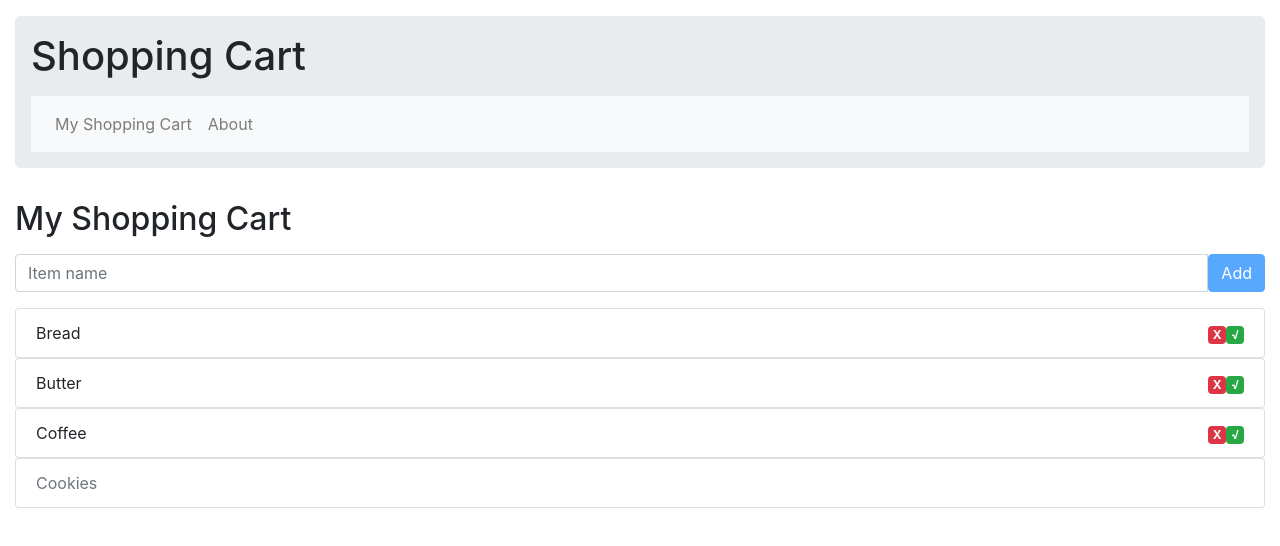
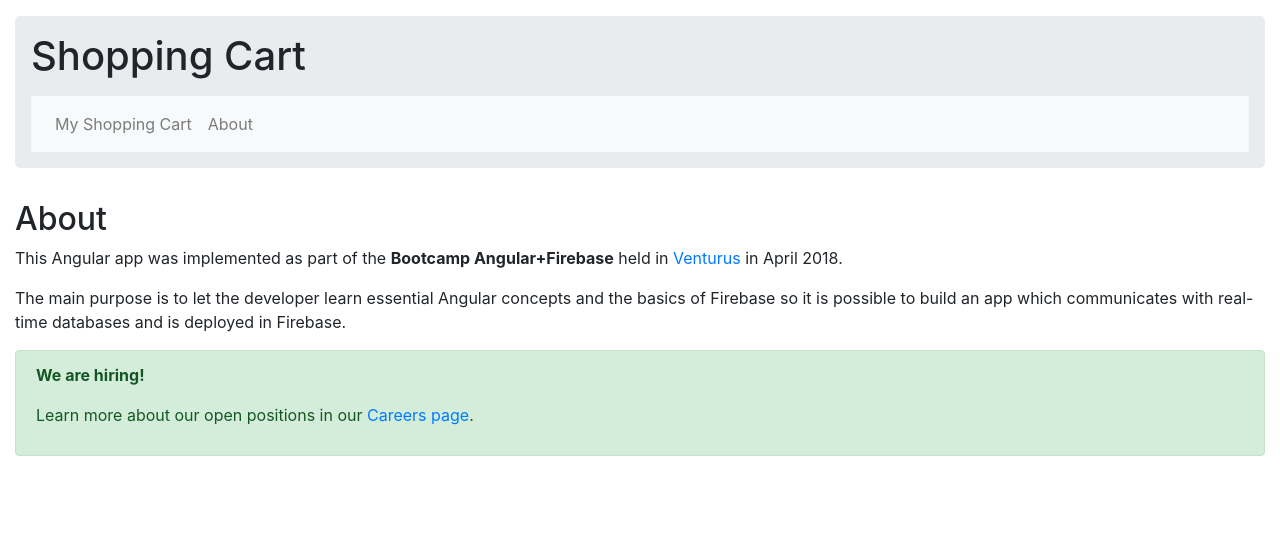
Before and after one commit to brunotoffolo/vnt-bootcamp-angular-2018, an Angular app: page /about in a window 1280 px wide. Shown: the top 546 px of the page. Built offline with nearby package versions, Linux system fonts and the light colour scheme.

Commit message:
Exercicio 6 - Rotas
Criacao de um novo componente para representar uma
pagina de "About" e configuracao de rotas na nossa
aplicacao. Agora os links do menu ja funcionam de
verdade! :)

```diff
--- /dev/null
+++ b/src/app/about/about.component.html
@@ -0,0 +1,9 @@
+<div class="page-header">
+  <h2>About</h2>
+</div>
+<p>This Angular app was implemented as part of the <strong>Bootcamp Angular+Firebase</strong> held in <a href="http://www.venturus.org.br/" target="_blank">Venturus</a> in April 2018.</p>
+<p>The main purpose is to let the developer learn essential Angular concepts and the basics of Firebase so it is possible to build an app which communicates with real-time databases and is deployed in Firebase.</p>
+<div class="alert alert-success">
+  <p><strong>We are hiring!</strong></p>
+  <p>Learn more about our open positions in our <a href="http://www.venturus.org.br/carreiras" target="_blank">Careers page</a>.</p>
+</div>
--- /dev/null
+++ b/src/app/about/about.component.ts
@@ -0,0 +1,15 @@
+import { Component, OnInit } from '@angular/core';
+
+@Component({
+  selector: 'app-about',
+  templateUrl: './about.component.html',
+  styleUrls: ['./about.component.css']
+})
+export class AboutComponent implements OnInit {
+
+  constructor() { }
+
+  ngOnInit() {
+  }
+
+}
--- /dev/null
+++ b/src/app/app-routing.module.ts
@@ -0,0 +1,11 @@
+import { AboutComponent } from './about/about.component';
+import { ShoppingListComponent } from './shopping-list/shopping-list.component';
+import { RouterModule, Routes } from '@angular/router';
+import { NgModule } from "@angular/core";
+
+export const APP_ROUTES: Routes = [
+    { path: 'shopping-list', component: ShoppingListComponent },
+    { path: 'about', component: AboutComponent },
+    { path: '', redirectTo: '/shopping-list', pathMatch: 'full' },
+    { path: '**', component: ShoppingListComponent }
+]
--- a/src/app/app.component.html
+++ b/src/app/app.component.html
@@ -1,6 +1,6 @@
 <div class="container-fluid">
   <app-header></app-header>
   <div class="content">
-    <app-shopping-list></app-shopping-list>
+    <router-outlet></router-outlet>
 </div>
 </div>
--- a/src/app/header/header.component.html
+++ b/src/app/header/header.component.html
@@ -3,10 +3,10 @@
   <nav class="navbar navbar-expand-lg navbar-light bg-light mt-3">
     <ul class="navbar-nav">
       <li class="nav-item">
-          <a href="#" class="nav-link">My Shopping Cart</a>
+          <a routerLink="/shopping-list" class="nav-link">My Shopping Cart</a>
       </li>
       <li class="nav-item">
-          <a href="#" class="nav-link">About</a>
+          <a routerLink="/about" class="nav-link">About</a>
       </li>
     </ul>
   </nav>
```
Also changed, not shown: src/app/app.module.ts (+7 -3 lines), src/app/about/about.component.css (added).
